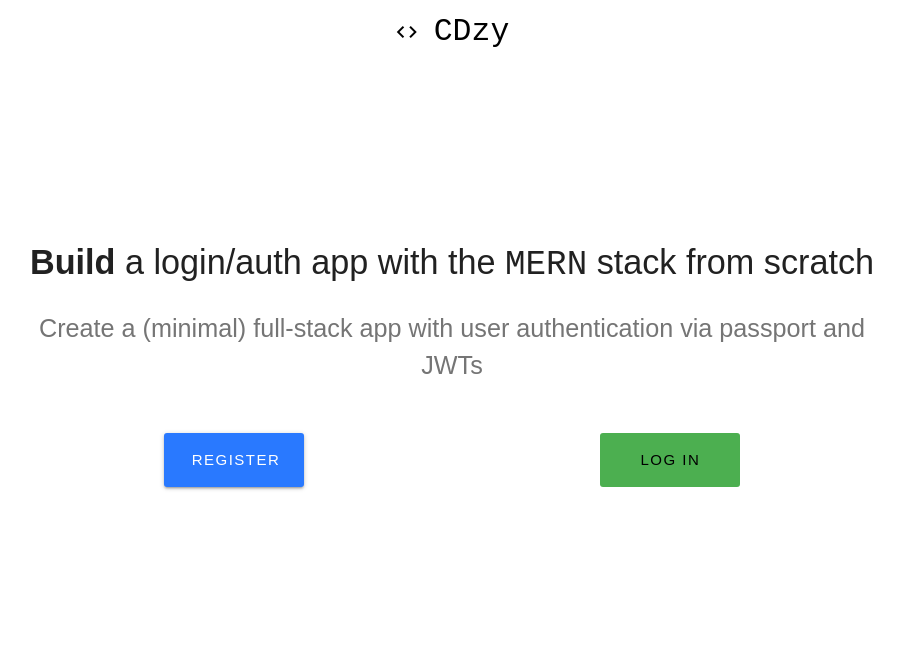
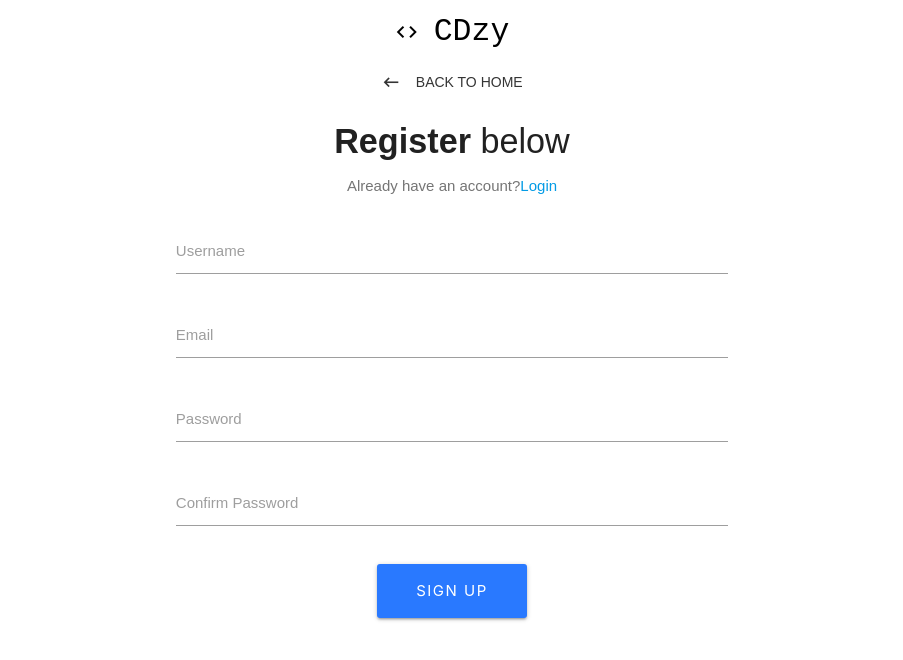
Before and after one commit to codemanpete/CDzy, a React (Create React App) app in the folder client/: page /register in a window 1280 px wide. Shown: the top 660 px of the page, without its empty margins (188-1091 px from the left). Built offline with nearby package versions, Linux system fonts and the light colour scheme.

Commit message:
Adds routing to landing page

```diff
--- a/client/src/App.js
+++ b/client/src/App.js
@@ -4,6 +4,8 @@ import { BrowserRouter as Router, Route } from 'react-router-dom';
 
 import Navbar from './components/layouts/Navbar';
 import Landing from './components/layouts/Landing';
+import Register from './components/auth/Register';
+import Login from './components/auth/Login';
 
 class App extends Component {
   render() {
@@ -11,7 +13,9 @@ class App extends Component {
       <Router>
         <div className="App">
           <Navbar />
-          <Landing />
+          <Route exact path="/" component={Landing} />
+          <Route path="/register" component={Register} />
+          <Route path="/login" component={Login} />
         </div>
       </Router>
     );
```
Also changed, not shown: client/src/components/auth/Register.js (+2 -6 lines).
